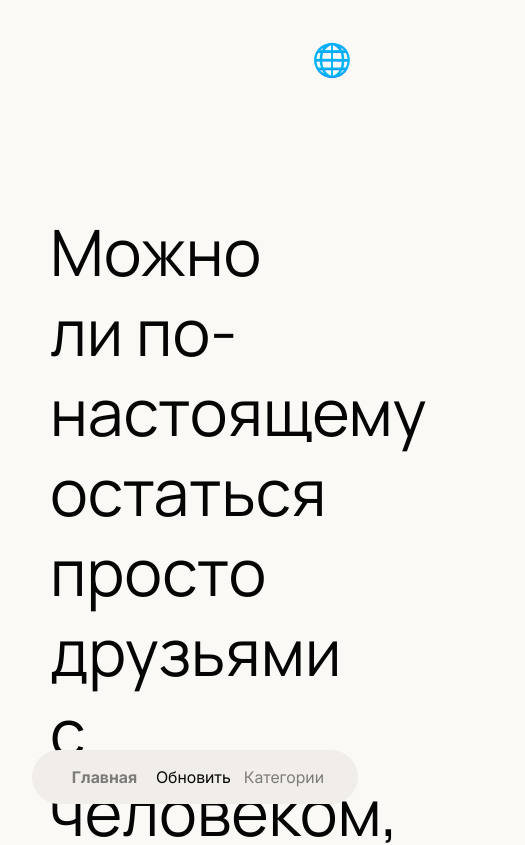
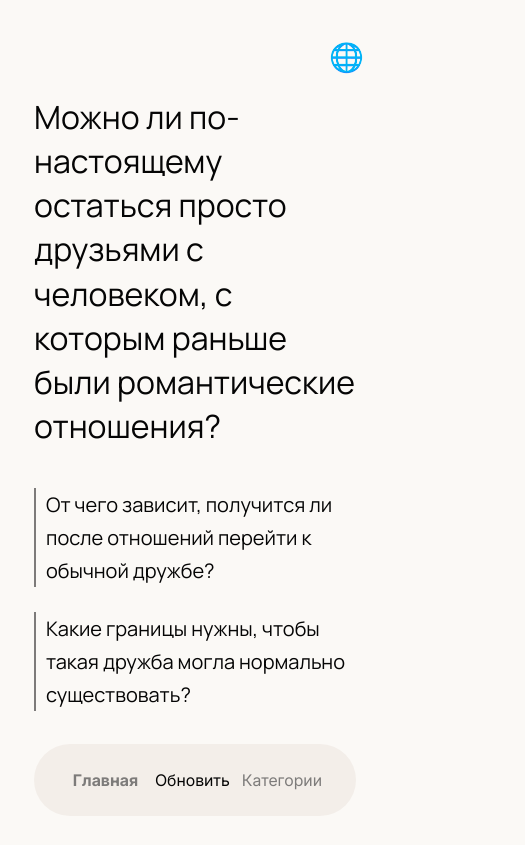
Before and after one commit to barbarastep/conversation-topics, a React (Vite) app: page / in a window 390 px wide. Shown: the top 845 px of the page, 525 px wide, since content can reach past the window. Built offline with nearby package versions, Linux system fonts and the light colour scheme.

Commit message:
style: refine responsive layout and base styles

```diff
--- a/src/App.tsx
+++ b/src/App.tsx
@@ -81,9 +81,10 @@ function App() {
 
       {activeTab === 'home' ? (
         <section className="question-card">
-          <p className="category-label">{selectedCategoryLabel}</p>
-
-          <h2 className="main-question">{currentQuestion.text[language]}</h2>
+          <div className="question-main-area">
+            <p className="category-label">{selectedCategoryLabel}</p>
+            <h1 className="main-question">{currentQuestion.text[language]}</h1>
+          </div>
           <ul className="follow-up-list">
             {currentQuestion.followUps.map((followUp) => (
               <li key={followUp[language]}>{followUp[language]}</li>
--- a/src/styles/App.css
+++ b/src/styles/App.css
@@ -1,18 +1,3 @@
-* {
-  box-sizing: border-box;
-}
-
-html,
-body,
-#root {
-  min-height: 100%;
-  margin: 0;
-}
-
-body {
-  background: var(--color-background);
-}
-
 .App {
   min-height: 100vh;
   padding: 48px 50px;
@@ -35,23 +20,30 @@ body {
   display: flex;
   min-height: calc(100vh - 160px);
   flex-direction: column;
-  justify-content: flex-start;
-  padding-top: 100px;
+  justify-content: center;
+  gap: 72px;
   font-family: var(--font-question);
+}
+
+.question-main-area {
+  display: flex;
+  min-height: 0;
+  flex-direction: column;
+  justify-content: center;
 }
 
 .category-label {
   color: var(--color-muted);
-  font-size: 24px;
+  font-size: 18px;
   min-height: 32px;
-  margin: 0 0 32px;
+  margin: 0 0 15px;
   line-height: 1.3;
 }
 
 .main-question {
   max-width: 1550px;
   margin: 0;
-  font-size: 64px;
+  font-size: 50px;
   font-weight: 400;
   line-height: 1.25;
 }
@@ -61,7 +53,7 @@ body {
   grid-template-columns: repeat(2, minmax(0, 1fr));
   gap: 48px;
   max-width: 1550px;
-  margin: 80px 0 0;
+  margin: 0;
   padding: 0;
   list-style: none;
 }
@@ -70,7 +62,7 @@ body {
   border-left: 2px solid var(--color-muted);
   padding-left: 24px;
   color: var(--color-text);
-  font-size: 28px;
+  font-size: 22px;
   font-weight: 400;
   line-height: 1.6;
 }
@@ -84,12 +76,18 @@ body {
   width: min(760px, calc(100% - 64px));
   padding: 16px 28px;
   border-radius: 999px;
-  background: #f1ede9;
+  background: var(--color-surface);
   transform: translateX(-50%);
   font-family: var(--font-ui);
+  min-height: 72px;
 }
 
 .nav-button {
+  display: flex;
+  flex-direction: column;
+  align-items: center;
+  justify-content: center;
+  gap: 6px;
   border: 0;
   background: transparent;
   color: var(--color-muted);
@@ -118,27 +116,136 @@ body {
   gap: 56px 120px;
   width: min(1150px, 100%);
   margin: 0 auto;
-  padding-top: 29vh;
+  padding-top: 26vh;
 }
 
 .category-button {
   display: flex;
   align-items: center;
   justify-content: space-between;
-  min-height: 96px;
-  padding: 0 32px;
+  min-height: 78px;
+  padding: 0 28px;
   border: 2px solid var(--color-muted);
   border-radius: 12px;
   background: transparent;
   color: var(--color-text);
   font-family: var(--font-question);
-  font-size: 28px;
+  font-size: 22px;
   font-weight: 400;
   cursor: pointer;
 }
 
 .category-button span {
   color: var(--color-muted);
-  font-size: 48px;
+  font-size: 38px;
   line-height: 1;
 }
+
+@media (max-width: 767px) {
+  .App {
+    padding: 40px 34px 120px;
+  }
+
+  .language-button {
+    top: 40px;
+    right: 20px;
+    font-size: 28px;
+  }
+
+  .question-card {
+    min-height: calc(100vh - 160px);
+    gap: 40px;
+  }
+
+  .category-label {
+    font-size: 18px;
+    margin: 0 0 10px;
+  }
+
+  .main-question {
+    font-size: 32px;
+    line-height: 1.38;
+  }
+
+  .follow-up-list {
+    grid-template-columns: 1fr;
+    gap: 25px;
+  }
+
+  .follow-up-list li {
+    padding-left: 10px;
+    font-size: 20px;
+    line-height: 1.65;
+  }
+
+  .categories-panel {
+    min-height: calc(100vh - 160px);
+    grid-template-columns: 1fr;
+    align-content: center;
+    gap: 26px;
+    padding-top: 0;
+  }
+
+  .category-button {
+    min-height: 70px;
+    padding: 0 20px;
+    font-size: 20px;
+  }
+
+  .bottom-nav {
+    bottom: 28px;
+    width: calc(100% - 68px);
+  }
+}
+
+@media (max-width: 430px) and (max-height: 760px) {
+  .App {
+    padding: 28px 28px 96px;
+  }
+
+  .language-button {
+    top: 28px;
+    right: 28px;
+    font-size: 24px;
+  }
+
+  .question-card {
+    min-height: calc(100vh - 124px);
+    gap: 43px;
+  }
+
+  .category-label {
+    margin-bottom: 8px;
+    font-size: 16px;
+  }
+
+  .main-question {
+    font-size: 26px;
+    line-height: 1.3;
+  }
+
+  .follow-up-list {
+    gap: 16px;
+  }
+
+  .follow-up-list li {
+    font-size: 17px;
+    line-height: 1.45;
+  }
+
+  .category-button {
+    min-height: 60px;
+    padding: 0 15px;
+    font-size: 17px;
+  }
+
+  .bottom-nav {
+    bottom: 18px;
+    width: calc(100% - 48px);
+    padding: 14px 18px;
+  }
+
+  .nav-button {
+    font-size: 15px;
+  }
+}
--- /dev/null
+++ b/src/styles/base.css
@@ -0,0 +1,14 @@
+* {
+  box-sizing: border-box;
+}
+
+html,
+body,
+#root {
+  min-height: 100%;
+  margin: 0;
+}
+
+body {
+  background: var(--color-background);
+}
--- a/src/styles/index.css
+++ b/src/styles/index.css
@@ -1,3 +1,4 @@
 @import './fonts.css';
 @import './variables.css';
+@import './base.css';
 @import './App.css';
--- a/src/styles/variables.css
+++ b/src/styles/variables.css
@@ -2,6 +2,7 @@
   --color-background: #fbf9f6;
   --color-text: #050505;
   --color-muted: #7d7b7a;
+  --color-surface: #f3eee9;
 
   --font-question: Manrope, system-ui, sans-serif;
   --font-ui: Inter, system-ui, sans-serif;
```
